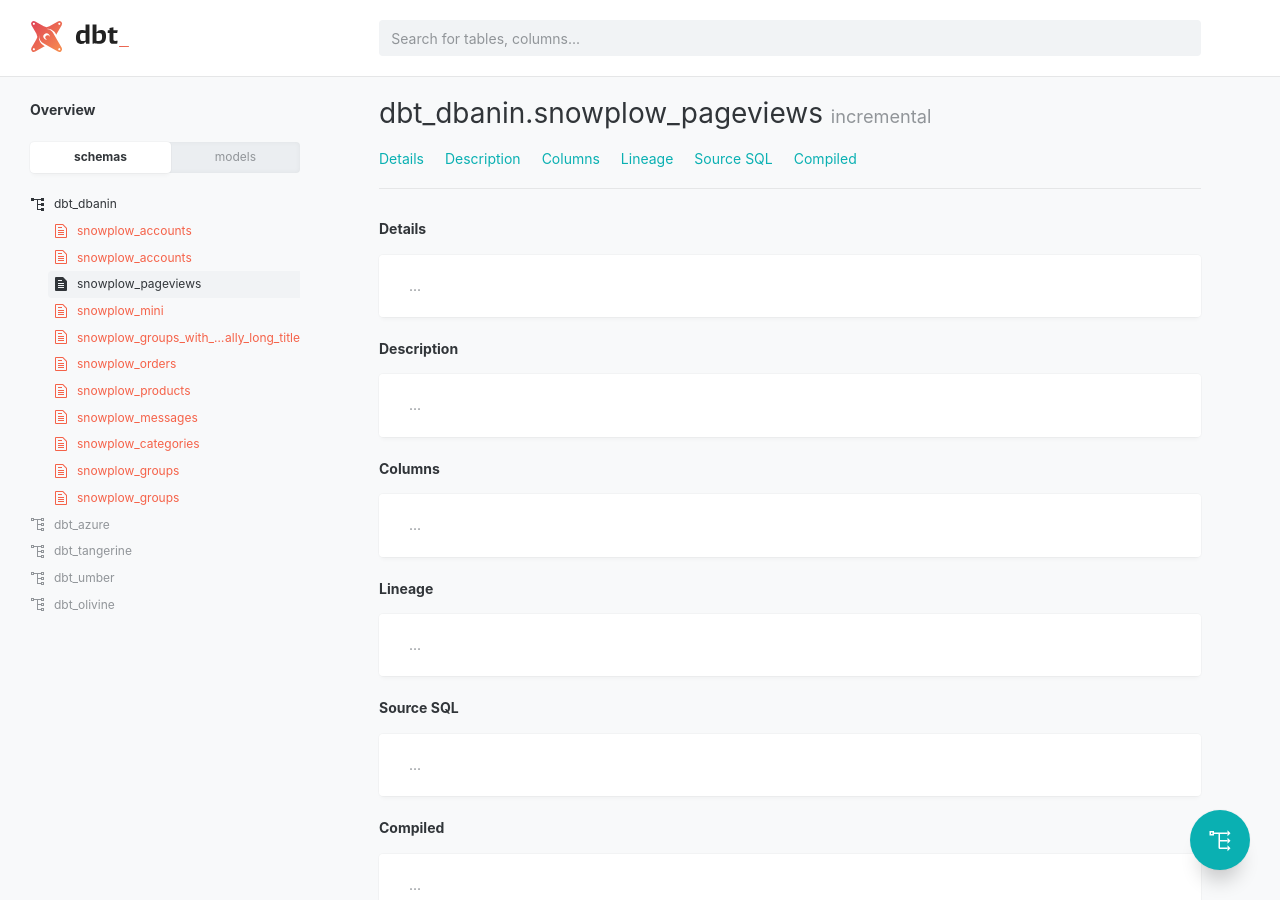
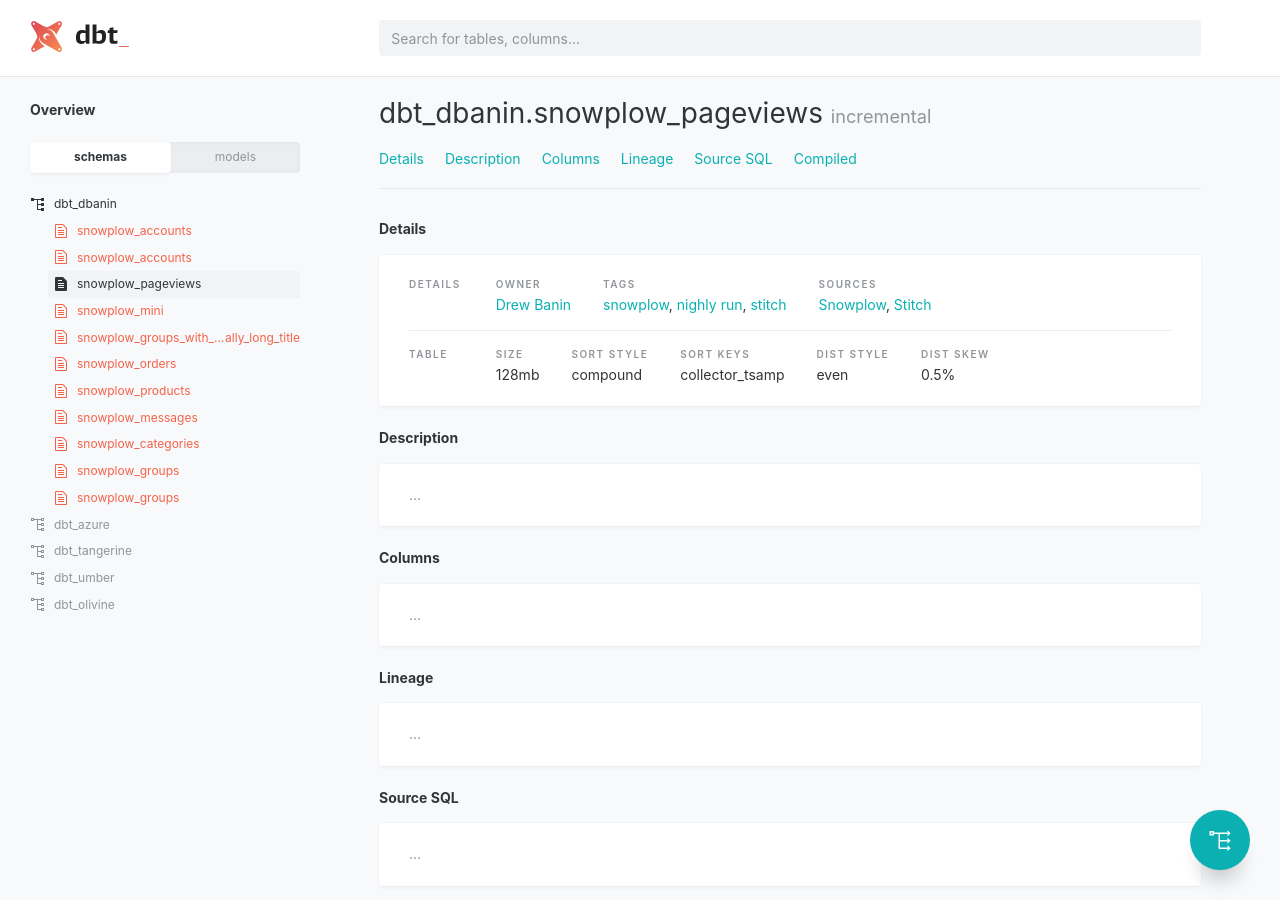
Before and after one commit to dbt-labs/dbt-styleguide, a Jekyll site: the page built from _pages/table.html, in a window 1280 px wide. Built offline with Jekyll 4.4.1, drawn with Linux system fonts in a browser that asks for light colours.

Commit message:
added details specification

```diff
--- a/_includes/sass/base/_type.scss
+++ b/_includes/sass/base/_type.scss
@@ -5,7 +5,7 @@
 	color: $text-color;
 }
 
-* {
+*, dt, dd {
 	@include line-height($line-height-base);
 	text-align: inherit;
 }
--- a/_includes/sass/custom/_custom.scss
+++ b/_includes/sass/custom/_custom.scss
@@ -4,3 +4,4 @@
 @import "launcher";
 @import "fields";
 @import "switch";
+@import "details";
--- /dev/null
+++ b/_includes/sass/custom/_details.scss
@@ -0,0 +1,55 @@
+.details {
+	.details-content {
+		margin: -1em 0;
+		@include large {
+			display: table;
+			width: 100%;
+			.detail-group {
+				display: table-row;
+				> * {
+					display: table-cell;
+					vertical-align: top;
+				}
+				&:not(:last-child) {
+					> * { border-bottom: 1px solid $line; }
+				}
+			}
+		}
+	}
+}
+
+.detail-group {
+	padding-bottom: 1em;
+	&:not(:last-child) { border-bottom: 1px solid $line; }
+	.detail-header {
+		white-space: nowrap;
+		width: 1px;
+		padding: 1em;
+		padding-left: 0;
+		@include small {
+			.detail-label { color: $dark; }
+		}
+	}
+	.detail-body {
+		padding: .5em;
+		@include small {
+			padding: 0;
+			margin: 0 -1em;
+		}
+		.detail {
+			margin: 0;
+			display: inline-block;
+			vertical-align: top;
+			padding: .5em 1em;
+		}
+	}
+}
+
+.detail-label {
+	margin: 0;
+	@include labels;
+	color: $light;
+}
+.detail-value {
+	color: $dark;
+}
--- a/_includes/sass/mixins/_mixin-type.scss
+++ b/_includes/sass/mixins/_mixin-type.scss
@@ -47,7 +47,7 @@
 	text-transform: uppercase;
 	letter-spacing: .15em;
 	font-size: $font-size-label;
-	font-weight: normal;
+	font-weight: 600;
 }
 
 @mixin code(){
--- a/_pages/table.html
+++ b/_pages/table.html
@@ -15,7 +15,56 @@
 
 		<div class="panel">
 			<div class="panel-body">
-				...
+				<div class="details">
+					<div class="details-content">
+						<div class="detail-group">
+							<div class="detail-header">
+								<h6 class="detail-label">Details</h6>
+							</div>
+							<div class="detail-body">
+								<dl class="detail">
+									<dt class="detail-label">Owner</dt>
+									<dd class="detail-value"><a href="#">Drew Banin</a></dd>
+								</dl>
+								<dl class="detail">
+									<dt class="detail-label">Tags</dt>
+									<dd class="detail-value"><a href="#">snowplow</a>, <a href="#">nighly run</a>, <a href="#">stitch</a></dd>
+								</dl>
+								<dl class="detail">
+									<dt class="detail-label">Sources</dt>
+									<dd class="detail-value"><a href="#">Snowplow</a>, <a href="#">Stitch</a></dd>
+								</dl>
+							</div>
+						</div>
+						<div class="detail-group">
+							<div class="detail-header">
+								<h6 class="detail-label">Table</h6>
+							</div>
+							<div class="detail-body">
+								<dl class="detail">
+									<dt class="detail-label">Size</dt>
+									<dd class="detail-value">128mb</dd>
+								</dl>
+								<dl class="detail">
+									<dt class="detail-label">Sort Style</dt>
+									<dd class="detail-value">compound</dd>
+								</dl>
+								<dl class="detail">
+									<dt class="detail-label">Sort Keys</dt>
+									<dd class="detail-value">collector_tsamp</dd>
+								</dl>
+								<dl class="detail">
+									<dt class="detail-label">Dist Style</dt>
+									<dd class="detail-value">even</dd>
+								</dl>
+								<dl class="detail">
+									<dt class="detail-label">Dist Skew</dt>
+									<dd class="detail-value">0.5%</dd>
+								</dl>
+							</div>
+						</div>
+					</div>
+				</div>
 			</div>
 		</div>
 	</div>
```
